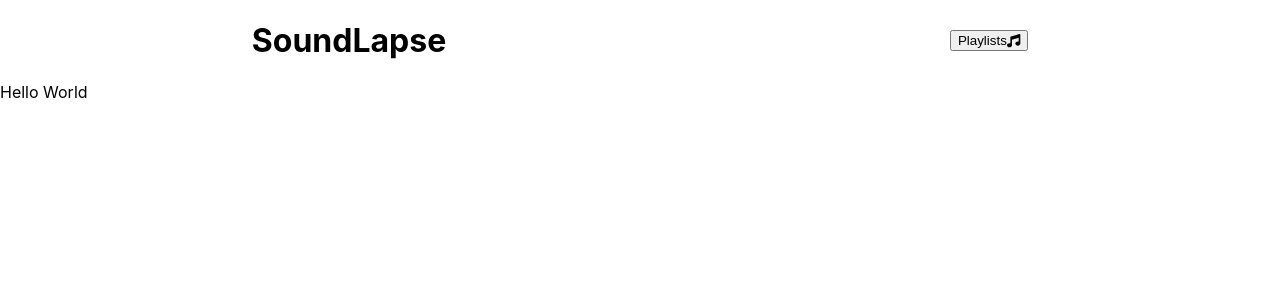
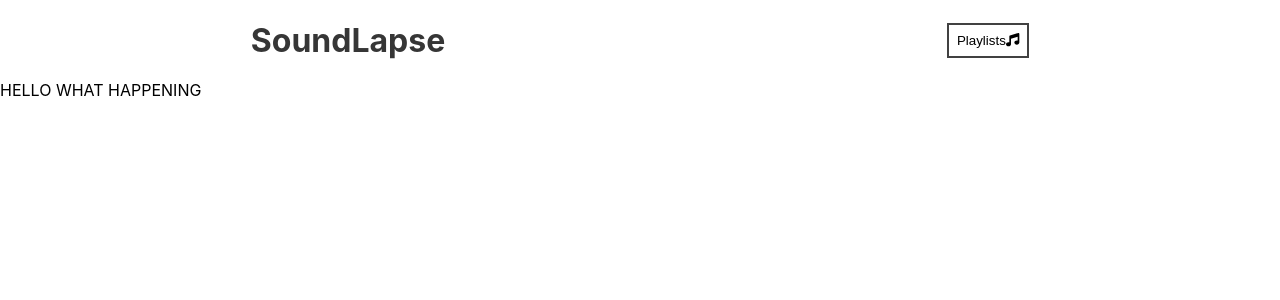
Before and after one commit to Boi92/SoundLads, a React (Create React App) app: page / in a window 1280 px wide. Shown: the top 300 px of the page. Built offline with nearby package versions, Linux system fonts and the light colour scheme; the HTML template or start-up script is replaced by a standard one.

Commit message:
stuff is visible

```diff
--- a/package.json
+++ b/package.json
@@ -11,6 +11,7 @@
     "react": "^18.2.0",
     "react-dom": "^18.2.0",
     "react-scripts": "5.0.1",
+    "styled-components": "^5.3.6",
     "web-vitals": "^2.1.4"
   },
   "scripts": {
--- a/public/index.html
+++ b/public/index.html
@@ -12,7 +12,6 @@
     <link rel="apple-touch-icon" href="%PUBLIC_URL%/logo192.png" />
 
     <link rel="manifest" href="%PUBLIC_URL%/manifest.json" />
-    <script src="https://kit.fontawesome.com/f0dedf7748.js" crossorigin="anonymous"></script>
     <title>React App</title>
   </head>
   <body>
--- a/src/App.css
+++ b/src/App.css
@@ -1,38 +1,22 @@
-.App {
-  text-align: center;
+* {
+	padding: 0;
+	margin: 0;
+	box-sizing: border-box;
 }
 
-.App-logo {
-  height: 40vmin;
-  pointer-events: none;
+/* for colorpalette
+:root{
+
+} */
+
+h1,
+h2,
+h3 {
+	color: rgb(54, 54, 54);
 }
 
-@media (prefers-reduced-motion: no-preference) {
-  .App-logo {
-    animation: App-logo-spin infinite 20s linear;
-  }
+h3,
+h4 {
+	font-weight: 400;
+	color: rgb(100, 100, 100);
 }
-
-.App-header {
-  background-color: #282c34;
-  min-height: 100vh;
-  display: flex;
-  flex-direction: column;
-  align-items: center;
-  justify-content: center;
-  font-size: calc(10px + 2vmin);
-  color: white;
-}
-
-.App-link {
-  color: #61dafb;
-}
-
-@keyframes App-logo-spin {
-  from {
-    transform: rotate(0deg);
-  }
-  to {
-    transform: rotate(360deg);
-  }
-}
--- a/src/App.js
+++ b/src/App.js
@@ -7,24 +7,98 @@ import Player from "./components/Player";
 import Song from "./components/Song";
 import Playlist from "./components/Playlist";
 import Nav from "./components/Nav";
+import data from "./data"
+
+const App = () => {
+
+	const audioRef = useRef(null);
+
+	const [songs, setSongs] = useState(data());
+	const [currentSong, setCurrentSong] = useState(songs[0]);
+	const [isPlaying, setIsPlaying] = useState(false);
+	const [playlistStatus, setPlaylistStatus] = useState(false);
+	const [songInfo, setSongInfo] = useState({
+		currentTime: 0,
+		duration: 0,
+	});
+
+	// Functions
+	const updateTimeHandler = (e) => {
+		const currentTime = e.target.currentTime;
+		const duration = e.target.duration;
+		setSongInfo({ ...songInfo, currentTime, duration });
+	};
+
+	const songEndHandler = async () => {
+		let currentIndex = songs.findIndex((song) => song.id === currentSong.id);
+		let nextSong = songs[(currentIndex + 1) % songs.length];
+	  await setCurrentSong(nextSong);
+
+		const newSongs = songs.map((song) => {
+			if (song.id === nextSong.id) {
+				return {
+					...song,
+					active: true,
+				};
+			} else {
+				return {
+					...song,
+					active: false,
+				};
+			}
+		});
+		setSongs(newSongs);
+
+		if (isPlaying) {
+			audioRef.current.play();
+		}
+	};
+
+	return (
+		<AppContainer playlistStatus={playlistStatus}>
+			<Nav playlistStatus={playlistStatus} setPlaylistStatus={setPlaylistStatus} />
+			<Song currentSong={currentSong} />
+			<Player
+				isPlaying={isPlaying}
+				setIsPlaying={setIsPlaying}
+				currentSong={currentSong}
+				setCurrentSong={setCurrentSong}
+				audioRef={audioRef}
+				songInfo={songInfo}
+				setSongInfo={setSongInfo}
+				songs={songs}
+				setSongs={setSongs}
+			/>
+      <div>HELLO WHAT HAPPENING</div>
+			<Playlist
+				songs={songs}
+				setCurrentSong={setCurrentSong}
+				audioRef={audioRef}
+				isPlaying={isPlaying}
+				setSongs={setSongs}
+				playlistStatus={playlistStatus}
+			/>
+
+			<audio
+				onLoadedMetadata={updateTimeHandler}
+				onTimeUpdate={updateTimeHandler}
+				onEnded={songEndHandler}
+				ref={audioRef}
+				src={currentSong.audio}
+			/>
+		</AppContainer>
+	);
+};
 
 
 
 
-
-function App() {
-
-
-  return (
-    <>
-			<Nav />
-      <div>Hello World</div>
-			<Song />
-			<Player />
-			<Playlist/>
-			<audio/>
-    </>
-  );
-}
+const AppContainer = styled.div`
+	transition: all 0.5s ease;
+	margin-left: ${(p) => (p.playlistStatus ? "20rem" : "0")};
+	@media screen and (max-width: 768px) {
+		margin-left: 0;
+	}
+`;
 
 export default App;
--- a/src/components/Nav.css
+++ /dev/null
@@ -1,16 +0,0 @@
-.container{
-    min-height: 10vh;
-	display: flex;
-	justify-content: space-around;
-	align-items: center;
-
-};
-@media screen and (max-width: 768px) {
-
-  .container{
-        position: fixed;
-        z-index: 10;
-        top: 0;
-        left: 0;
-        width: 100%;};
-    };
--- a/src/components/Nav.js
+++ b/src/components/Nav.js
@@ -1,22 +1,63 @@
 import React from "react";
 import {FontAwesomeIcon} from "@fortawesome/react-fontawesome";
 import { faMusic } from "@fortawesome/free-solid-svg-icons";
-import "./Nav.css";
+//import "./Nav.css";
+import styled from "styled-components";
 
 
 const Nav = ({ playlistStatus , setPlaylistStatus}) => {
 
     return(
-        <>
-        <div className="container">
-            <h1 playlistStatus={playlistStatus}>SoundLapse</h1>
-            <button onClick={() => setPlaylistStatus(!playlistStatus) }>Playlists
-            <FontAwesomeIcon icon={faMusic} />
-            </button>
 
-        </div>
-        </>
+        <Container className="container">
+            <H1 playlistStatus={playlistStatus}>SoundLapse</H1>
+            <Button onClick={() => setPlaylistStatus(!playlistStatus) }>Playlists
+                <FontAwesomeIcon icon={faMusic} />
+            </Button>
+
+        </Container>
+
     )
 };
 
+
+const Container = styled.div`
+	min-height: 10vh;
+	display: flex;
+	justify-content: space-around;
+	align-items: center;
+	@media screen and (max-width: 768px) {
+		position: fixed;
+		z-index: 10;
+		top: 0;
+		left: 0;
+		width: 100%;
+	}
+`;
+
+const H1 = styled.h1`
+	transition: all 0.5s ease;
+
+	@media screen and (max-width: 768px) {
+		visibility: ${(p) => (p.libraryStatus ? "hidden" : "visible")};
+		opacity: ${(p) => (p.libraryStatus ? "0" : "100")};
+		transition: all 0.5s ease;
+	}
+`;
+
+const Button = styled.button`
+	background: transparent;
+	border: none;
+	cursor: pointer;
+	border: 2px solid rgb(65, 65, 65);
+	padding: 0.5rem;
+	transition: all 0.3s ease;
+	&:hover {
+		background: rgb(65, 65, 65);
+		color: white;
+	}
+`;
+
+
+
 export default Nav;
```
Also changed, not shown: 1 other file (tests, documents, lock files or other folders).
